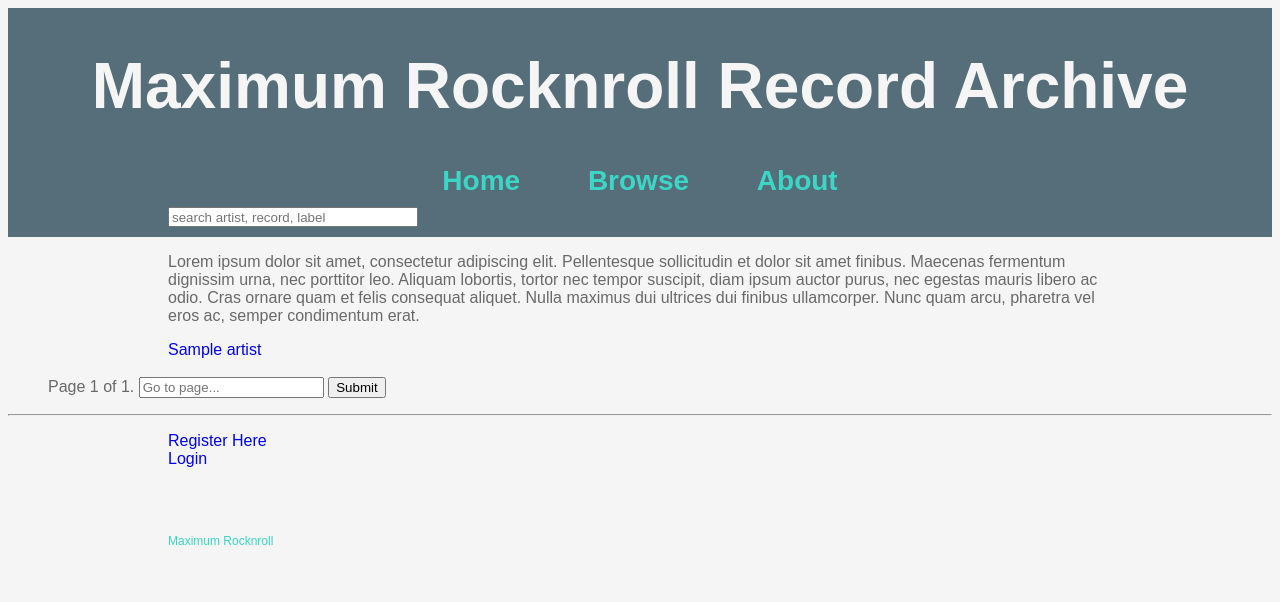
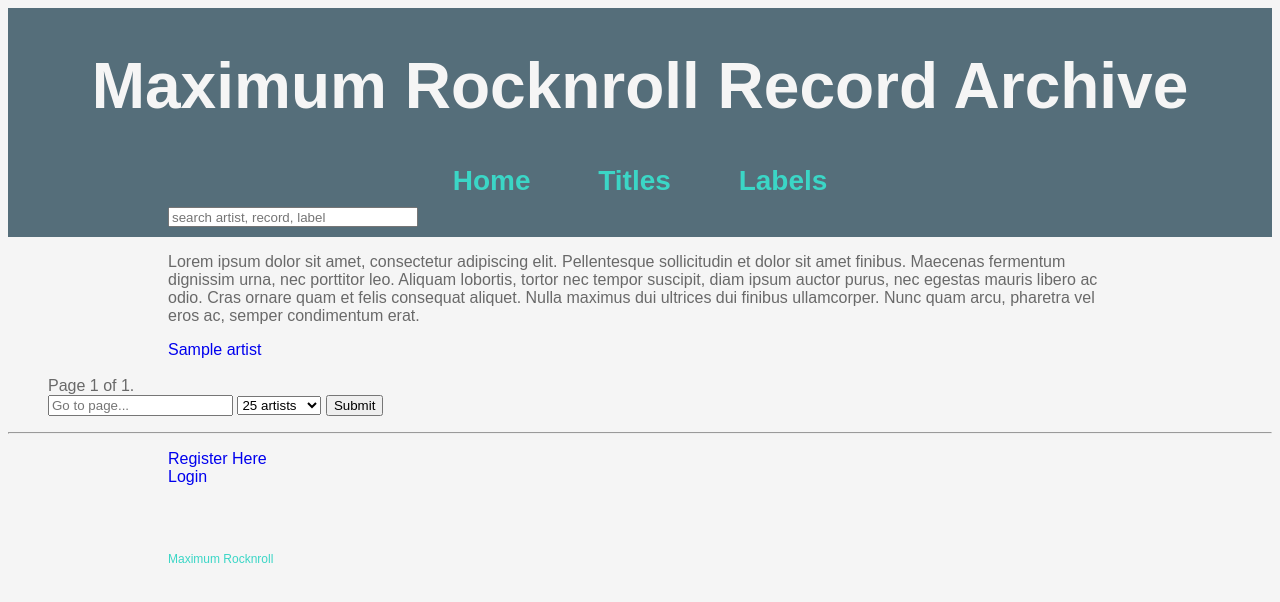
Before and after one commit to cissie/mrr-archive-django, a Django app: page / in a window 1280 px wide. Shown: the top 602 px of the page. Run offline with Django 3.2, Linux system fonts and the light colour scheme; tables that the repository leaves empty hold one stand-in row (values such as "Sample post"); parts of the project's set-up code (start-up, migrations or seed data) failed here and were passed over.

Commit message:
added input to select page number and options for number of artists per page

```diff
--- a/library/forms.py
+++ b/library/forms.py
@@ -36,6 +36,7 @@
         model = User
         fields = ('username', 'email', 'password')
 
+
 class UserProfileForm(forms.ModelForm):
     class Meta:
         model = UserProfile
--- a/library/models.py
+++ b/library/models.py
@@ -82,6 +82,7 @@
     catalog_number = models.ForeignKey(CatalogNumber, null=True)
     issue_number = models.ForeignKey(IssueNumber, null=True)
     notes = models.ForeignKey(Notes, null=True)
+    # covers = models.ImageField(upload_to='img/')
 
     def __unicode__(self):
         return self.record_title
--- a/library/urls.py
+++ b/library/urls.py
@@ -18,6 +18,5 @@
         url(r'^login/$', views.login, name='login'),
         url(r'^restricted/', views.restricted, name='restricted'),
         url(r'^logout/$', views.user_logout, name='logout'),
-        url(r'^search?$', views.search, name='search')
-        # url(r'^load_data?$', views.load_data, name='load_data')
+        # url(r'^search?$', views.search, name='search')
 )
--- a/library/views.py
+++ b/library/views.py
@@ -32,9 +32,13 @@
     # for artist in artist_list:
     #     artist.url = artist.name.replace(' ', '_')
 
-    paginator = Paginator(artist_list, 25)
+    page = request.GET.get('page')
+    number_artists = request.GET.get('artists')
 
-    page = request.GET.get('page')
+    if not number_artists:
+        number_artists = 25
+
+    paginator = Paginator(artist_list, number_artists)
     try:
         artists = paginator.page(page)
     except PageNotAnInteger:
@@ -212,6 +216,7 @@
             print("The username and password were incorrect.")
     return render(request, 'library/login.html')
 
+
 # def search(request, text):
 #     if request.method == 'GET':
 #         results = {
--- a/templates/library/base.html
+++ b/templates/library/base.html
@@ -9,12 +9,12 @@
     <body>
         <div>
             <header>
-                <h1><a href="index.html" class="selected" id="logo">Maximum Rocknroll Record Archive</a></h1>
+                <h1><a href="/" class="selected" id="logo">Maximum Rocknroll Record Archive</a></h1>
                 <nav>
                     <ul>
-                        <li><a href="index.html" class="selected">Home</a></li>
-                        <li><a href="browse.html" class="selected">Browse</a></li>
-                        <li><a href="about.html" class="selected">About</a></li>
+                        <li><a href="/" class="selected">Home</a></li>
+                        <li><a href="/library/titles" class="selected">Titles</a></li>
+                        <li><a href="/library/labels" class="selected">Labels</a></li>
                     </ul>
                     <form><input type="search" placeholder="search artist, record, label" id="search"></form>
                 </nav>
--- a/templates/library/index.html
+++ b/templates/library/index.html
@@ -28,9 +28,15 @@
                         {% if artists.has_next %}
                             <a href="?page={{ artists.next_page_number }}">Next</a>
                         {% endif %}
-
-                        <input type="text" id="page_input" placeholder="Go to page...">
-                        <input type="submit" id="page_input_button" value="Submit">
+                        <form method="get" id="page_form" action="/">
+                            <input type="text" name="page" id="page_input" placeholder="Go to page...">
+                            <select name="artists" id="num_artists">
+                                <option value="25">25 artists</option>
+                                <option value="100">100 artists</option>
+                                <option value="250">250 artists</option>
+                            </select>
+                            <input type="submit" id="page_input_button" value="Submit">
+                        </form>
 
                     </span>
                 </div>
@@ -48,10 +54,22 @@
         document.location.href = '/?page=' + pageInput.value;
     }
 
+    function setSelect () {
+        var widgetSelect = document.getElementsByName('artists')[0];
+        var curLoc = document.location.href;
+        var re = /.*artists=(\S+).*/;
+        var curSelectedItems = curLoc.match(re)[1];
+        for (var i = 0; i < widgetSelect.length; i++) {
+            if (widgetSelect[i].value == curSelectedItems) {
+                widgetSelect.selectedIndex = i;
+            }
+        }
+    }
+
     var oldEvt = window.onload;
     window.onload = function () {
         if (oldEvt) oldEvt();
-
+        setSelect();
         var pageButton = document.getElementById('page_input_button');
         pageButton.addEventListener('click', goToPage, false);
     }
--- a/templates/library/record_title.html
+++ b/templates/library/record_title.html
@@ -15,4 +15,6 @@
         <p>The specified title {{ record_title }} does not exist!</p>
 
         {% endif %}
+
+
 {% endblock %}
```
